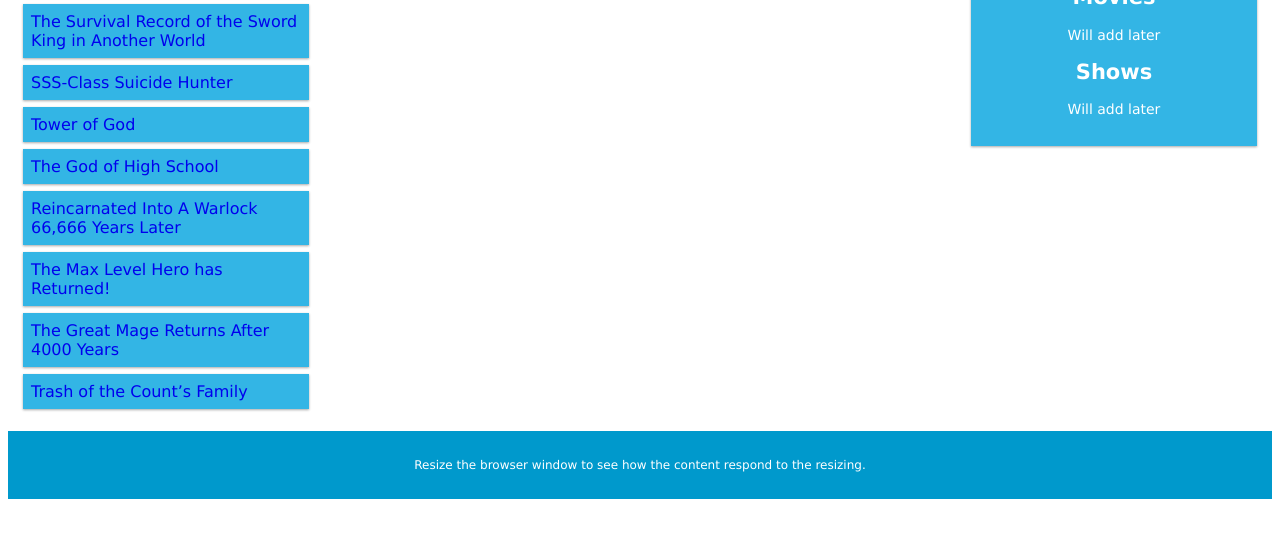
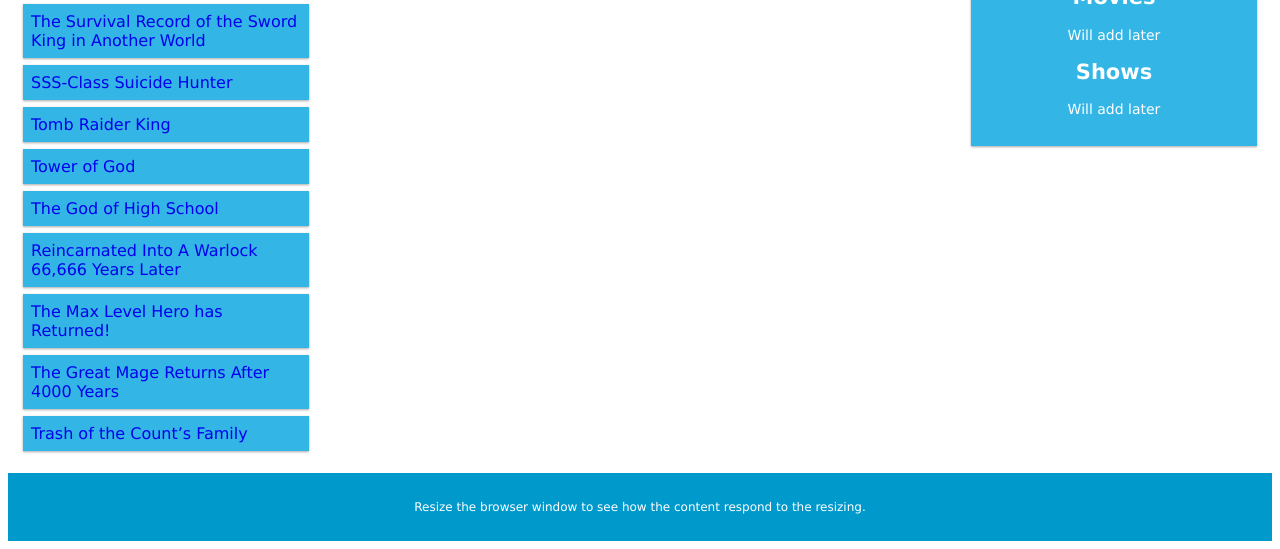
Before and after one commit to BeastVandal/BeastVandal.github.io, a plain HTML site: page index.html in a window 1280 px wide. Shown: the part 256-805 px from the top of the page. Drawn offline with Linux system fonts and the light colour scheme.

Commit message:
Added Link

```diff
--- a/index.html
+++ b/index.html
@@ -133,6 +133,9 @@ a {
             <a href="https://sss-classsuicidehunter.com/" target="_blank">SSS-Class Suicide Hunter</a>
           </li>
           <li>
+            <a href="https://1stkissmanga.com/manga/tomb-raider-king/">Tomb Raider King</a>
+          </li>
+          <li>
             <a href="https://www.webtoons.com/en/fantasy/tower-of-god/list?title_no=95&page=1" target="_blank">Tower of God</a>
           </li>
           <li>
```
